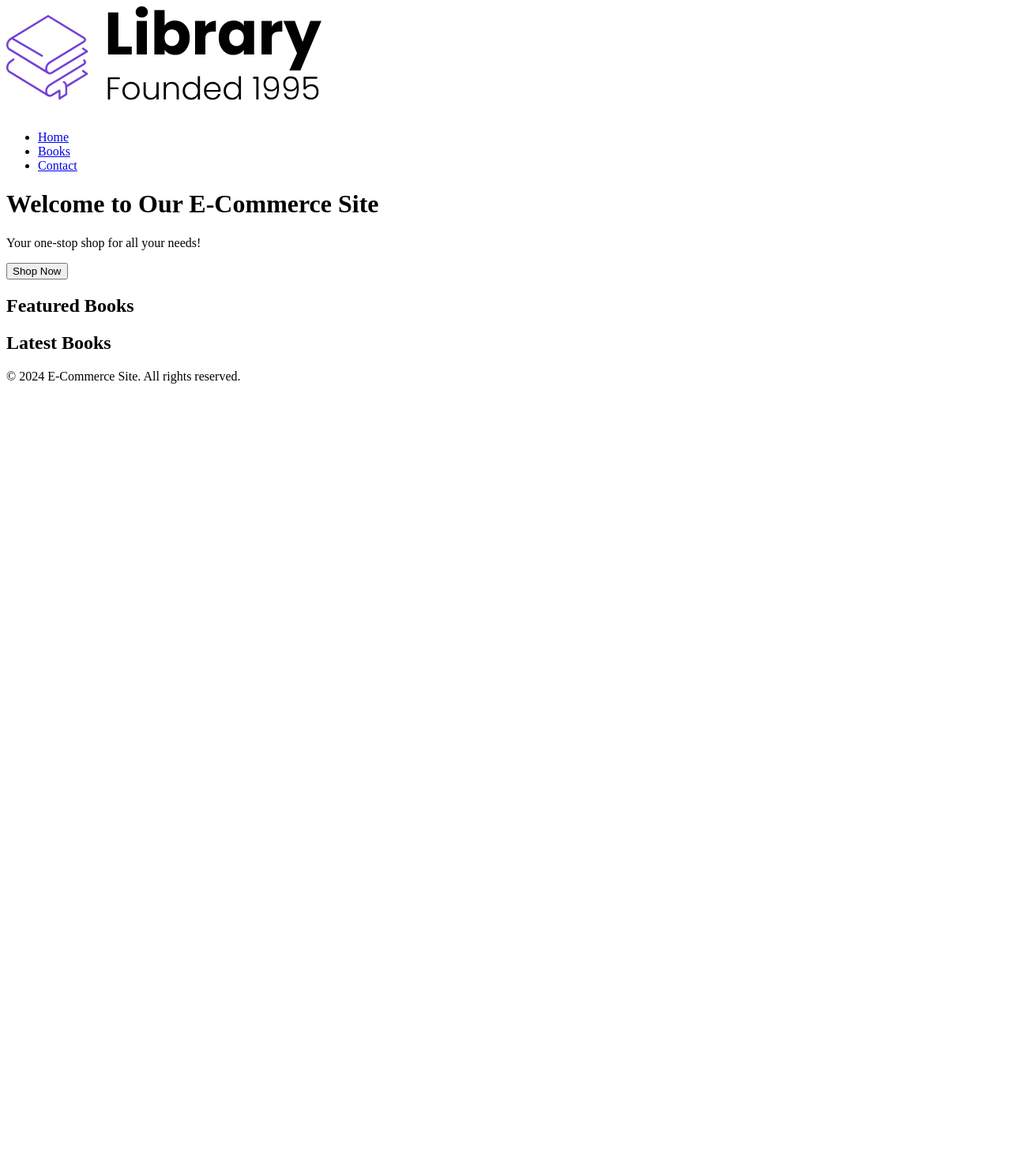
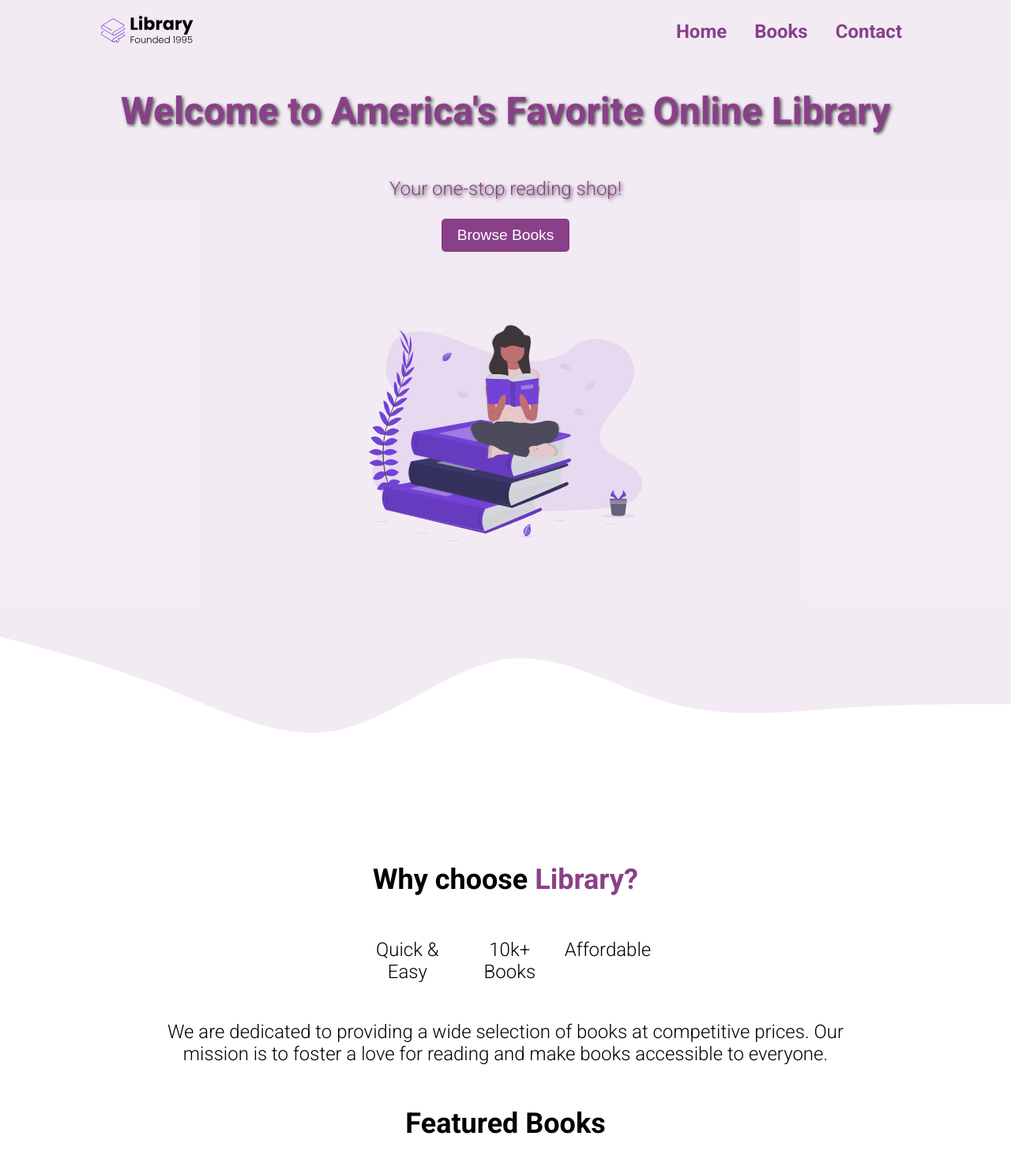
Before and after one commit to ryanday007/E-Commerce-Site, a plain HTML site: page index.html in a window 1280 px wide. Shown: the top 1477 px of the page at 79% size. Before the commit the page ends 800 px from the top, so only its background shows below. Drawn offline with Linux system fonts and the light colour scheme.

Commit message:
edited css

```diff
--- a/index.html
+++ b/index.html
@@ -4,31 +4,52 @@
     <meta charset="UTF-8" />
     <meta name="viewport" content="width=device-width, initial-scale=1.0" />
     <title>E-Commerce Site</title>
+    <link rel="stylesheet" href="styles.css" / >
   </head>
   <body>
     <header>
-      <nav>
-        <div class="nav-container">
-          <img class="nav-img" src="./assets/Library.svg" alt="Library Logo" />
-          <ul class="nav-links">
-            <li><a class="nav-link" href="#home">Home</a></li>
-            <li><a class="nav-link" href="#books">Books</a></li>
-            <li><a class="nav-link" href="#contact">Contact</a></li>
-          </ul>
-        </div>
-      </nav>
+      <div class="section" id="nav">
+        <img id="nav-img" src="./assets/Library.svg" alt="Library Logo" />
+        <ul id="nav-links">
+          <li><a id="nav-link" href="#home">Home</a></li>
+          <li><a id="nav-link" href="#books">Books</a></li>
+          <li><a id="nav-link" href="#contact">Contact</a></li>
+        </ul>
+      </div>
     </header>
     <main>
-      <div class="hero">
-        <h1>Welcome to Our E-Commerce Site</h1>
-        <p>Your one-stop shop for all your needs!</p>
-        <button class="hero-button">Shop Now</button>
+      <div class="section" id="hero">
+        <h1>Welcome to America's Favorite Online Library</h1>
+        <p>Your one-stop reading shop!</p>
+        <button id="hero-button">Browse Books</button>
+        <img src="./assets/Undraw_Books.svg" alt="Books Illustration" />
+        <img class="wave" src="./assets/wave.svg" alt="wavy border">
       </div>
-      <section id="featured-books">
+      <div class="section" id="about">
+        <h2>Why choose <span class="span-purple">Library?</span></h2>
+        <div class="highlight">
+          <div class="highlight-item">
+
+            <p>Quick & Easy</p>
+          </div>
+          <div class="highlight-item">
+            <p>10k+ Books</p>
+          </div>
+          <div class="highlight-item">
+            <p>Affordable</p>
+          </div>
+        </div>
+        <p>
+          We are dedicated to providing a wide selection of books at competitive
+          prices. Our mission is to foster a love for reading and make books
+          accessible to everyone.
+        </p>
+      </div>
+      <section class="section" id="featured-books">
         <h2>Featured Books</h2>
         <!-- Product listings will go here -->
       </section>
-      <section id="latest-books">
+      <section class="section" id="latest-books">
         <h2>Latest Books</h2>
         <!-- Product listings will go here -->
       </section>
--- a/styles.css
+++ b/styles.css
@@ -2,41 +2,111 @@
 
 body {
   font-family: "Roboto", sans-serif;
+  font-size: 16px;
+  font-weight: 300;
   margin: 0;
   padding: 0;
   box-sizing: border-box;
 }
-
-.nav-container {
-  display: flex;
-  width: 100%;
-  max-width: 1200px;
-  justify-content: space-between;
-  margin: 0 auto;
+.span-purple {
+  color: rgb(137, 64, 137);
 }
 
-nav {
+/* Navigation Styles */
+
+#nav {
   height: 80px;
   display: flex;
+  flex-direction: row;
+  justify-content: space-between;
+  align-items: center;
+  margin: 0 auto;
+  padding: 0 10%;
+  background-color: rgb(137, 64, 137, 0.1);
 }
 
-.nav-img {
+#nav-img {
+  height: 50%;
+  width: auto;
 }
 
-.nav-links {
+#nav-links {
   display: flex;
   gap: 15px;
 }
+#nav-link {
+  color: rgb(137, 64, 137);
+  padding: 10px;
+  border-radius: 5px;
+}
 
-.nav-links a {
+#nav-link {
   text-decoration: none;
   font-weight: bold;
 }
 
-nav ul {
+#nav ul {
   display: flex;
 }
 
-nav li {
+#nav li {
   list-style: none;
 }
+
+/* Section Styles */
+.section {
+  display: flex;
+  flex-direction: column;
+  justify-content: center;
+  align-items: center;
+  text-align: center;
+  font-size: 1.5rem;
+  padding: 0 15%;
+}
+
+/* Hero Styles */
+
+#hero {
+  position: relative;
+  padding: 0 5%;
+  color: rgb(137, 64, 137);
+  text-shadow: 2px 2px 4px rgba(0, 0, 0, 0.7);
+  background-color: rgb(137, 64, 137, 0.1);
+}
+#hero h1 {
+  font-size: 3rem;
+}
+
+#hero-button {
+  background-color: rgb(137, 64, 137);
+  color: white;
+  border: none;
+  padding: 10px 20px;
+  font-size: 1.2rem;
+  border-radius: 5px;
+  cursor: pointer;
+}
+#hero-button:hover {
+  transform: translateY(-2px);
+}
+#hero img {
+  width: 30%;
+  height: auto;
+  margin-top: 8%;
+}
+
+#hero .wave {
+  width: 100vw;
+ }
+
+/* About Styles */
+#about {
+  background-color: white;
+  padding: 0 15%;
+}
+
+.highlight {
+  display: flex;
+  flex-direction: row;
+  gap: 4%;
+}
```
